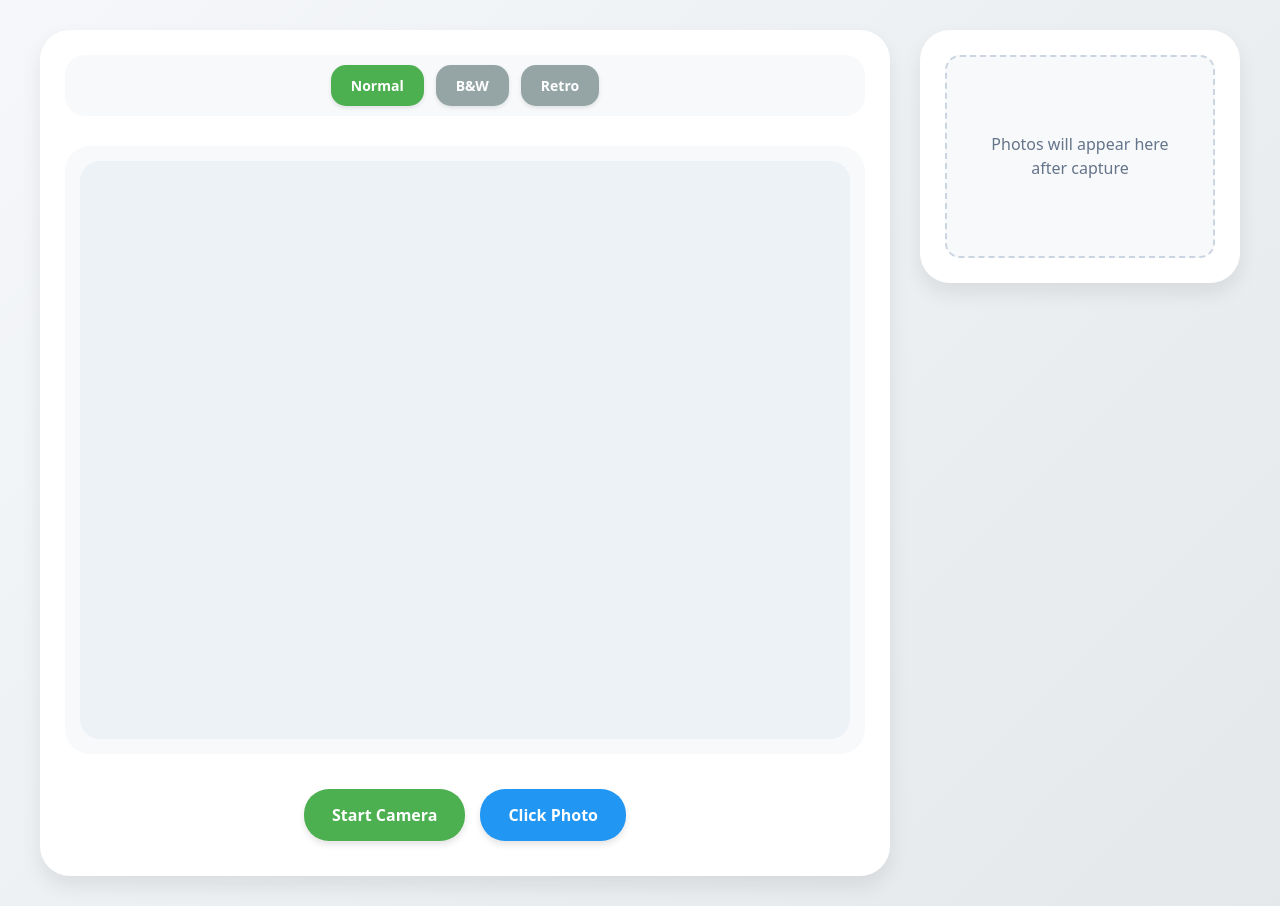
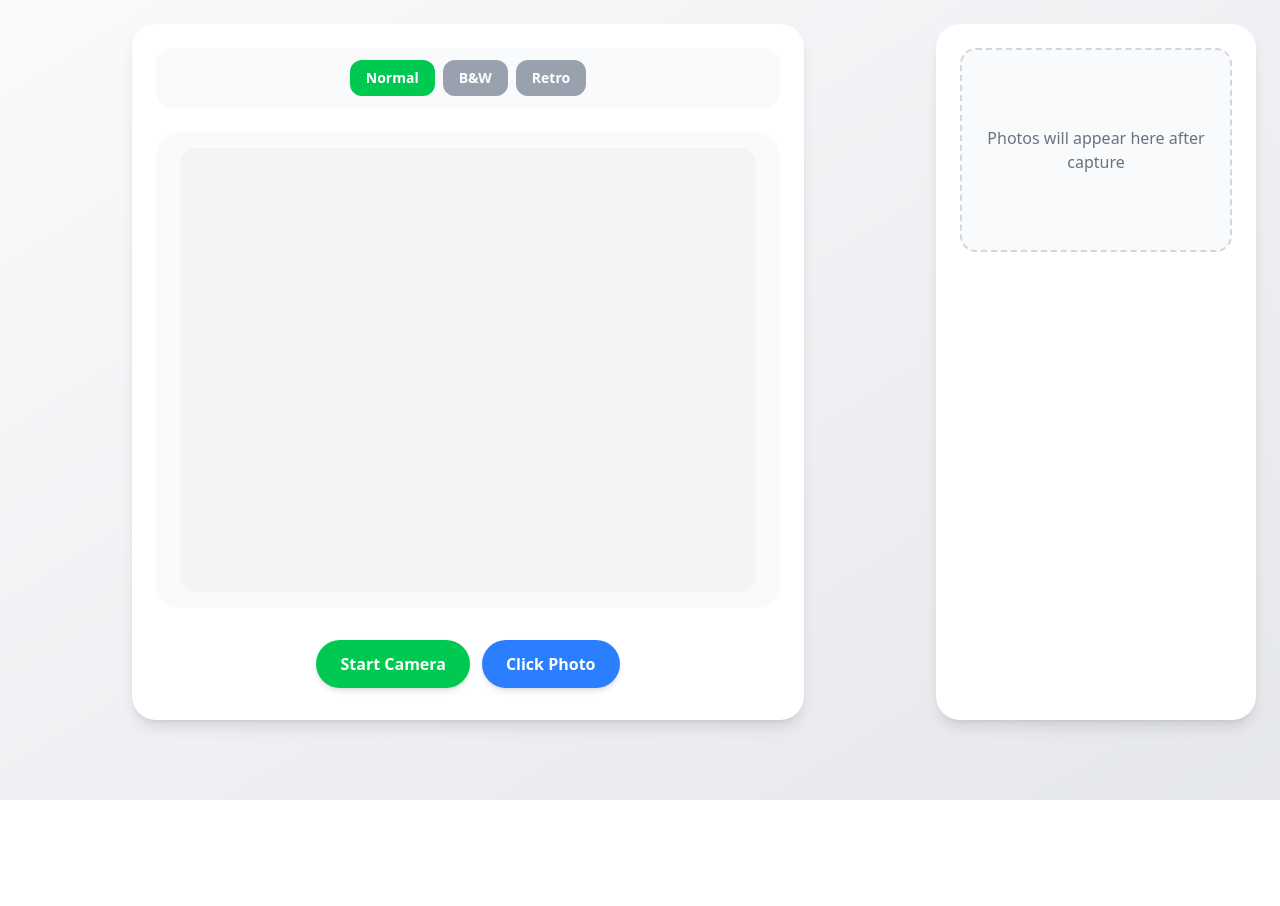
Before and after one commit to rohan7408/photo, a React (Vite) app: page / in a window 1280 px wide. After the commit the page ends 800 px from the top, so only its background shows below. Built offline with nearby package versions, Linux system fonts and the light colour scheme.

Commit message:
fix issues , now responsize

```diff
--- a/src/App.jsx
+++ b/src/App.jsx
@@ -227,236 +227,110 @@ const App = () => {
     };
   }, []);
 
-  const containerStyle = {
-    padding: '30px',
-    background: 'linear-gradient(135deg, #f5f7fa 0%, #e4e8eb 100%)',
-    minHeight: '100vh'
-  };
-
-  const mainContentStyle = {
-    maxWidth: '1200px',
-    margin: '0 auto',
-    display: 'flex',
-    gap: '30px',
-    position: 'relative'
-  };
-
-  const cameraSectionStyle = {
-    flex: '1',
-    display: 'flex',
-    flexDirection: 'column',
-    gap: '25px',
-    backgroundColor: 'white',
-    padding: '25px',
-    borderRadius: '30px',
-    boxShadow: '0 10px 20px rgba(0, 0, 0, 0.08)'
-  };
-
-  const filterContainerStyle = {
-    display: 'flex',
-    gap: '12px',
-    justifyContent: 'center',
-    padding: '10px',
-    backgroundColor: '#f8f9fa',
-    borderRadius: '20px',
-    marginBottom: '5px'
-  };
-
-  const cameraContainerStyle = {
-    width: '100%',
-    borderRadius: '25px',
-    overflow: 'hidden',
-    backgroundColor: '#f8f9fa',
-    padding: '15px'
-  };
-
-  const buttonContainerStyle = {
-    display: 'flex',
-    gap: '15px',
-    justifyContent: 'center',
-    padding: '10px'
-  };
-
-  const photosSectionStyle = {
-    width: '320px',
-    backgroundColor: 'white',
-    borderRadius: '30px',
-    padding: '25px',
-    display: 'flex',
-    flexDirection: 'column',
-    gap: '20px',
-    height: 'fit-content',
-    boxShadow: '0 10px 20px rgba(0, 0, 0, 0.08)'
-  };
-
-  const buttonStyle = {
-    backgroundColor: '#007bff',
-    color: 'white',
-    border: 'none',
-    padding: '14px 28px',
-    borderRadius: '25px',
-    cursor: 'pointer',
-    fontSize: '16px',
-    fontWeight: '600',
-    boxShadow: '0 4px 6px rgba(0, 0, 0, 0.1)',
-    transition: 'all 0.3s ease',
-    ':hover': {
-      transform: 'translateY(-2px)',
-      boxShadow: '0 6px 8px rgba(0, 0, 0, 0.15)'
-    },
-    ':disabled': {
-      opacity: 0.7,
-      cursor: 'not-allowed',
-      transform: 'none'
-    }
-  };
-
-  const filterButtonStyle = {
-    color: 'white',
-    border: 'none',
-    padding: '10px 20px',
-    borderRadius: '15px',
-    cursor: 'pointer',
-    fontSize: '14px',
-    fontWeight: '600',
-    transition: 'all 0.3s ease',
-    boxShadow: '0 2px 4px rgba(0, 0, 0, 0.1)',
-    ':hover': {
-      transform: 'translateY(-1px)',
-      boxShadow: '0 4px 6px rgba(0, 0, 0, 0.15)'
-    }
-  };
-
   return (
-    <div style={containerStyle}>
-      <div style={mainContentStyle}>
+    <div className="min-h-screen bg-gradient-to-br from-gray-50 to-gray-200 p-4 md:p-6">
+      <div className="max-w-7xl mx-auto flex flex-col md:flex-row gap-4 md:gap-6">
         {/* Left side - Camera Section */}
-        <div style={cameraSectionStyle}>
+        <div className="flex-1 bg-white rounded-3xl shadow-lg p-4 md:p-6 flex flex-col gap-4 md:gap-6 md:max-w-2xl mx-auto">
           {/* Filter Selection */}
-          <div style={filterContainerStyle}>
+          <div className="flex flex-wrap justify-center gap-2 p-3 bg-gray-50 rounded-2xl">
             <button
               onClick={() => setSelectedFilter('normal')}
-              style={{
-                ...filterButtonStyle,
-                backgroundColor: selectedFilter === 'normal' ? '#4CAF50' : '#95a5a6'
-              }}
+              className={`px-4 py-2 rounded-xl text-sm font-semibold transition-all ${
+                selectedFilter === 'normal'
+                ? 'bg-green-500 text-white'
+                : 'bg-gray-400 text-white hover:bg-gray-500'
+              }`}
             >
               Normal
             </button>
             <button
               onClick={() => setSelectedFilter('bw')}
-              style={{
-                ...filterButtonStyle,
-                backgroundColor: selectedFilter === 'bw' ? '#2c3e50' : '#95a5a6'
-              }}
+              className={`px-4 py-2 rounded-xl text-sm font-semibold transition-all ${
+                selectedFilter === 'bw'
+                ? 'bg-gray-800 text-white'
+                : 'bg-gray-400 text-white hover:bg-gray-500'
+              }`}
             >
               B&W
             </button>
             <button
               onClick={() => setSelectedFilter('retro')}
-              style={{
-                ...filterButtonStyle,
-                backgroundColor: selectedFilter === 'retro' ? '#e67e22' : '#95a5a6'
-              }}
+              className={`px-4 py-2 rounded-xl text-sm font-semibold transition-all ${
+                selectedFilter === 'retro'
+                ? 'bg-orange-500 text-white'
+                : 'bg-gray-400 text-white hover:bg-gray-500'
+              }`}
             >
               Retro
             </button>
           </div>
 
-          <div style={cameraContainerStyle}>
-            <div style={{
-              position: 'relative',
-              width: '100%',
-              paddingTop: '75%',
-              backgroundColor: '#edf2f7',
-              borderRadius: '20px',
-            }}>
+          {/* Camera Container */}
+          <div className="bg-gray-50 rounded-3xl p-3 md:p-4">
+            <div className="relative w-full pt-[75%] bg-gray-100 rounded-2xl overflow-hidden max-w-xl mx-auto">
               <video
                 id="camera-stream"
                 autoPlay
                 playsInline
-                style={{
-                  position: 'absolute',
-                  top: 0,
-                  left: 0,
-                  width: '100%',
-                  height: '100%',
-                  borderRadius: '15px',
-                  objectFit: 'cover'
-                }}
+                className="absolute top-0 left-0 w-full h-full object-cover rounded-xl"
               />
               {/* Photo Number Indicator */}
               {isCapturing && (
-                <div style={{
-                  position: 'absolute',
-                  top: '20px',
-                  left: '20px',
-                  backgroundColor: 'rgba(0, 0, 0, 0.7)',
-                  color: 'white',
-                  padding: '8px 12px',
-                  borderRadius: '8px',
-                  fontSize: '16px',
-                  fontWeight: 'bold',
-                  zIndex: 10
-                }}>
+                <div className="absolute top-4 left-4 bg-black/70 text-white px-3 py-2 rounded-lg text-sm font-bold z-10">
                   Photo {Math.min(Math.floor(photos.length) + 1, 4)} of 4
                 </div>
               )}
               {/* Countdown or Message Overlay */}
               {isCapturing && (countdown !== null || message) && (
-                <div style={{
-                  position: 'absolute',
-                  top: '50%',
-                  left: '50%',
-                  transform: 'translate(-50%, -50%)',
-                  backgroundColor: 'rgba(0, 0, 0, 0.7)',
-                  color: 'white',
-                  padding: '20px',
-                  borderRadius: message ? '15px' : '50%',
-                  width: message ? 'auto' : '150px',
-                  height: message ? 'auto' : '150px',
-                  display: 'flex',
-                  alignItems: 'center',
-                  justifyContent: 'center',
-                  textAlign: 'center',
-                  animation: countdown !== null ? 'pulse 1s infinite' : 'none',
-                  fontSize: message ? '24px' : '72px',
-                  fontWeight: 'bold',
-                  minWidth: message ? '200px' : 'auto'
-                }}>
-                  {message || countdown}
+                <div className={`absolute
+                  ${message
+                    ? 'top-1/2 left-1/2 -translate-x-1/2 -translate-y-1/2 bg-black/70' // Keep message with background
+                    : 'top-4 right-4' // Countdown in top right without background
+                  }
+                  text-white flex items-center justify-center
+                  ${message
+                    ? 'rounded-2xl px-4 py-3 min-w-[160px] md:min-w-[300px]'
+                    : 'w-16 h-16 sm:w-24 sm:h-24 md:w-32 md:h-32'
+                  }`}>
+                  <div className="flex items-center justify-center w-full h-full">
+                    <span className={`
+                      ${message
+                        ? 'text-xs sm:text-sm md:text-base font-semibold'
+                        : 'text-3xl sm:text-5xl md:text-7xl font-bold animate-pulse leading-none text-black'
+                      }
+                    `}>
+                      {message || countdown}
+                    </span>
+                  </div>
                 </div>
               )}
             </div>
           </div>
 
-          <div style={buttonContainerStyle}>
+          {/* Control Buttons */}
+          <div className="flex flex-wrap justify-center gap-3 p-2">
             <button
               onClick={startCamera}
-              style={{
-                ...buttonStyle,
-                backgroundColor: '#4CAF50'
-              }}
+              className="w-full md:w-auto px-6 py-3 bg-green-500 text-white rounded-full font-semibold
+                shadow-md hover:shadow-lg transition-all max-w-[160px] md:max-w-none"
             >
               Start Camera
             </button>
             <button
               onClick={capturePhoto}
               disabled={isCapturing}
-              style={{
-                ...buttonStyle,
-                backgroundColor: '#2196F3'
-              }}
+              className={`w-full md:w-auto px-6 py-3 bg-blue-500 text-white rounded-full font-semibold
+                shadow-md hover:shadow-lg transition-all max-w-[160px] md:max-w-none
+                ${isCapturing ? 'opacity-70 cursor-not-allowed' : ''}`}
             >
               {isCapturing ? `Taking photo ${countdown ? countdown : '...'}` : 'Click Photo'}
             </button>
             {capturedPhoto && (
               <button
                 onClick={downloadPhoto}
-                style={{
-                  ...buttonStyle,
-                  backgroundColor: '#9C27B0'
-                }}
+                className="w-full md:w-auto px-6 py-3 bg-purple-600 text-white rounded-full font-semibold
+                  shadow-md hover:shadow-lg transition-all max-w-[160px] md:max-w-none"
               >
                 Download Photo
               </button>
@@ -465,36 +339,17 @@ const App = () => {
         </div>
 
         {/* Right side - Photos Section */}
-        <div style={photosSectionStyle}>
-          <canvas id="photo-canvas" style={{ display: 'none' }} />
+        <div className="w-full md:w-80 bg-white rounded-3xl shadow-lg p-4 md:p-6 order-last md:order-none">
+          <canvas id="photo-canvas" className="hidden" />
           {capturedPhoto ? (
             <img
               src={capturedPhoto}
               alt="Captured photos"
-              style={{
-                width: '100%',
-                borderRadius: '15px',
-                boxShadow: '0 4px 8px rgba(0, 0, 0, 0.1)',
-                transition: 'transform 0.3s ease',
-                ':hover': {
-                  transform: 'scale(1.02)'
-                }
-              }}
+              className="w-full rounded-2xl shadow-md hover:scale-[1.02] transition-transform duration-300"
             />
           ) : (
-            <div style={{
-              aspectRatio: '4/3',
-              display: 'flex',
-              alignItems: 'center',
-              justifyContent: 'center',
-              color: '#64748b',
-              fontSize: '16px',
-              textAlign: 'center',
-              padding: '25px',
-              backgroundColor: '#f8f9fa',
-              borderRadius: '15px',
-              border: '2px dashed #cbd5e1'
-            }}>
+            <div className="aspect-4/3 flex items-center justify-center text-gray-500 text-center p-6
+              bg-gray-50 rounded-2xl border-2 border-dashed border-gray-300">
               Photos will appear here after capture
             </div>
           )}
--- a/src/index.css
+++ b/src/index.css
@@ -1 +1,9 @@
 @import "tailwindcss";
+
+
+
+@keyframes pulse {
+  0% { transform: translate(-50%, -50%) scale(1); }
+  50% { transform: translate(-50%, -50%) scale(1.1); }
+  100% { transform: translate(-50%, -50%) scale(1); }
+}
--- a/tailwind.config.js
+++ b/tailwind.config.js
@@ -5,7 +5,11 @@ export default {
     "./src/**/*.{js,ts,jsx,tsx}",
   ],
   theme: {
-    extend: {},
+    extend: {
+      aspectRatio: {
+        '4/3': '4 / 3',
+      },
+    },
   },
   plugins: [],
 }
```
Also changed, not shown: 1 other file (tests, documents, lock files or other folders).
